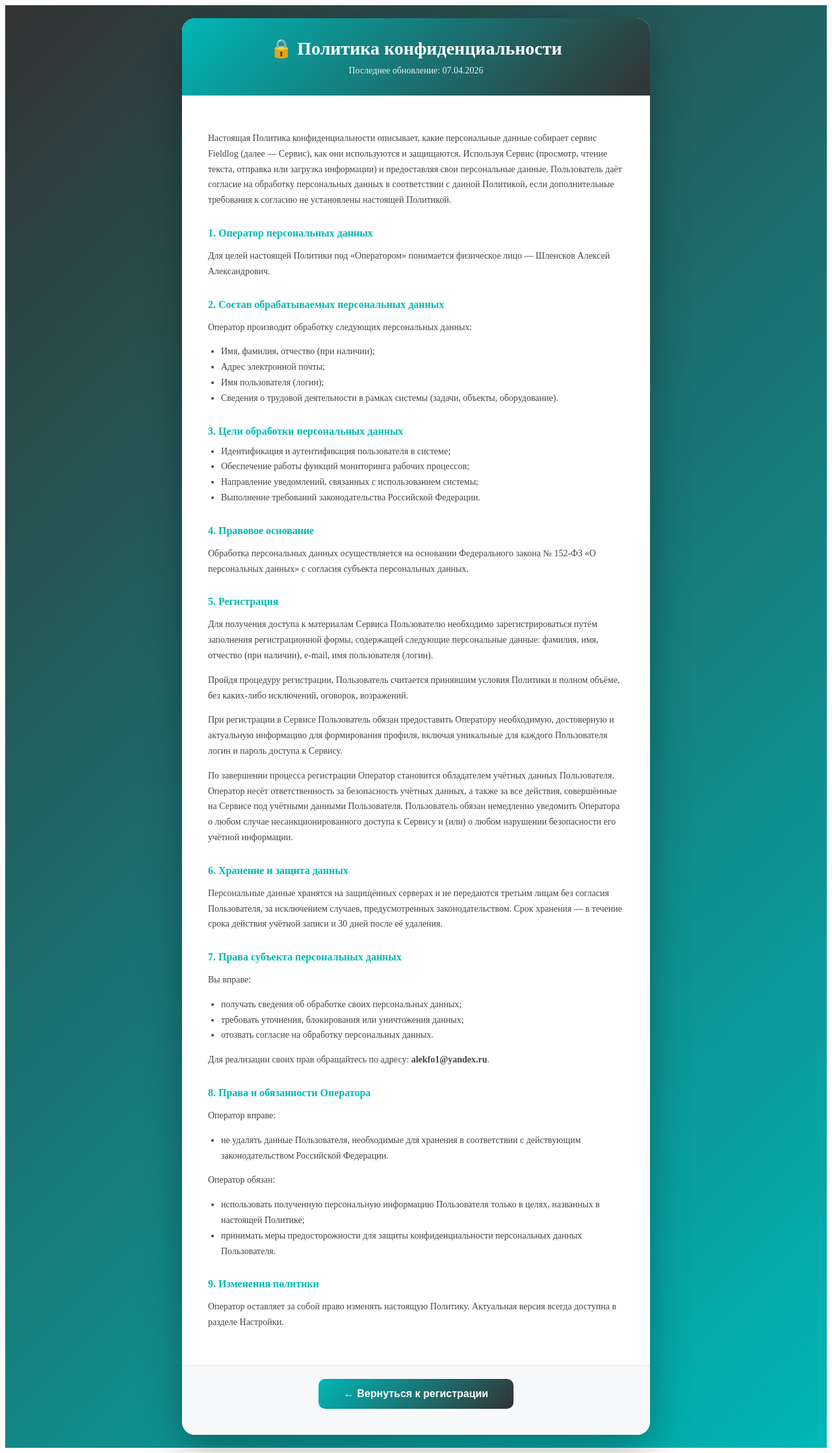
After one commit to alekfo/workflow_monitoring, a Django app: page /accounts/privacy/ in a window 1280 px wide. The commit adds this page. Shown: the whole page at 65% size. Run offline with Django 5.2, Linux system fonts and the light colour scheme.

Commit message:
conf policy was added

```diff
--- a/workflow_monitoring/authentication/forms.py
+++ b/workflow_monitoring/authentication/forms.py
@@ -54,3 +54,8 @@ class CustomUserCreationForm(UserCreationForm):
         self.fields['username'].widget.attrs['placeholder'] = 'Введите имя пользователя'
         self.fields['password1'].widget.attrs['placeholder'] = 'Введите пароль'
         self.fields['password2'].widget.attrs['placeholder'] = 'Подтвердите пароль'
+
+    privacy_policy = forms.BooleanField(
+        required=True,
+        error_messages={'required': 'Необходимо принять политику конфиденциальности для регистрации.'}
+    )
--- a/workflow_monitoring/authentication/models.py
+++ b/workflow_monitoring/authentication/models.py
@@ -19,6 +19,9 @@ class Profile(models.Model):
     )
     bio = models.TextField(max_length=500, blank=True)
     agreement_accepted = models.BooleanField(default=False)
+    consent_given_at = models.DateTimeField(null=True, blank=True, verbose_name='Дата согласия на обработку ПД')
+    consent_ip = models.GenericIPAddressField(null=True, blank=True, verbose_name='IP при согласии')
+    consent_policy_version = models.CharField(max_length=20, null=True, blank=True, verbose_name='Версия политики')
 
     avatar = models.ImageField(null=True, blank=True, upload_to=avatar_directory_path)
     knowledge_file_limit = models.PositiveSmallIntegerField(
--- /dev/null
+++ b/workflow_monitoring/authentication/templates/authentication/privacy_policy.html
@@ -0,0 +1,179 @@
+{% load static %}
+<!DOCTYPE html>
+<html lang="ru">
+<head>
+    <meta charset="UTF-8">
+    <title>Политика конфиденциальности</title>
+    <link rel="stylesheet" href="{% static 'authentication/css/auth_styles.css' %}">
+    <style>
+        .policy-card {
+            background: white;
+            border-radius: 20px;
+            box-shadow: 0 20px 60px rgba(0, 0, 0, 0.3);
+            width: 100%;
+            max-width: 720px;
+            overflow: hidden;
+            animation: slideUp 0.5s ease-out;
+        }
+        .policy-body {
+            padding: 40px;
+        }
+        .policy-body h3 {
+            color: #00B7B7;
+            margin-top: 30px;
+            margin-bottom: 10px;
+            font-size: 16px;
+        }
+        .policy-body p, .policy-body li {
+            color: #444;
+            font-size: 14px;
+            line-height: 1.7;
+        }
+        .policy-body ul {
+            padding-left: 20px;
+            margin: 8px 0;
+        }
+        .policy-footer {
+            text-align: center;
+            padding: 20px 40px 40px;
+            border-top: 1px solid #e0e0e0;
+            background: #f8f9fa;
+        }
+    </style>
+</head>
+<body>
+    <div class="auth-container">
+        <div class="policy-card">
+            <div class="auth-header">
+                <h2>🔒 Политика конфиденциальности</h2>
+                <p>Последнее обновление: {{ last_updated|default:"07.04.2026" }}</p>
+            </div>
+
+            <div class="policy-body">
+                <p>
+                    Настоящая Политика конфиденциальности описывает, какие персональные данные собирает
+                    сервис Fieldlog (далее — Сервис), как они используются и защищаются. Используя Сервис
+                    (просмотр, чтение текста, отправка или загрузка информации) и предоставляя свои персональные
+                    данные, Пользователь даёт согласие на обработку персональных данных в соответствии с данной
+                    Политикой, если дополнительные требования к согласию не установлены настоящей Политикой.
+                </p>
+
+                <h3>1. Оператор персональных данных</h3>
+                <p>
+                    Для целей настоящей Политики под «Оператором» понимается физическое лицо —
+                    Шленсков Алексей Александрович.
+                </p>
+
+                <h3>2. Состав обрабатываемых персональных данных</h3>
+                <p>Оператор производит обработку следующих персональных данных:</p>
+                <ul>
+                    <li>Имя, фамилия, отчество (при наличии);</li>
+                    <li>Адрес электронной почты;</li>
+                    <li>Имя пользователя (логин);</li>
+                    <li>Сведения о трудовой деятельности в рамках системы (задачи, объекты, оборудование).</li>
+                </ul>
+
+                <h3>3. Цели обработки персональных данных</h3>
+                <ul>
+                    <li>Идентификация и аутентификация пользователя в системе;</li>
+                    <li>Обеспечение работы функций мониторинга рабочих процессов;</li>
+                    <li>Направление уведомлений, связанных с использованием системы;</li>
+                    <li>Выполнение требований законодательства Российской Федерации.</li>
+                </ul>
+
+                <h3>4. Правовое основание</h3>
+                <p>
+                    Обработка персональных данных осуществляется на основании Федерального закона
+                    № 152-ФЗ «О персональных данных» с согласия субъекта персональных данных.
+                </p>
+
+                <h3>5. Регистрация</h3>
+                <p>
+                    Для получения доступа к материалам Сервиса Пользователю необходимо зарегистрироваться
+                    путём заполнения регистрационной формы, содержащей следующие персональные данные:
+                    фамилия, имя, отчество (при наличии), e-mail, имя пользователя (логин).
+                </p>
+                <p>
+                    Пройдя процедуру регистрации, Пользователь считается принявшим условия Политики
+                    в полном объёме, без каких-либо исключений, оговорок, возражений.
+                </p>
+                <p>
+                    При регистрации в Сервисе Пользователь обязан предоставить Оператору необходимую,
+                    достоверную и актуальную информацию для формирования профиля, включая уникальные
+                    для каждого Пользователя логин и пароль доступа к Сервису.
+                </p>
+                <p>
+                    По завершении процесса регистрации Оператор становится обладателем учётных данных
+                    Пользователя. Оператор несёт ответственность за безопасность учётных данных, а также
+                    за все действия, совершённые на Сервисе под учётными данными Пользователя. Пользователь
+                    обязан немедленно уведомить Оператора о любом случае несанкционированного доступа к
+                    Сервису и (или) о любом нарушении безопасности его учётной информации.
+                </p>
+
+                <h3>6. Хранение и защита данных</h3>
+                <p>
+                    Персональные данные хранятся на защищённых серверах и не передаются третьим лицам
+                    без согласия Пользователя, за исключением случаев, предусмотренных законодательством.
+                    Срок хранения — в течение срока действия учётной записи и 30 дней после её удаления.
+                </p>
+
+                <h3>7. Права субъекта персональных данных</h3>
+                <p>Вы вправе:</p>
+                <ul>
+                    <li>получать сведения об обработке своих персональных данных;</li>
+                    <li>требовать уточнения, блокирования или уничтожения данных;</li>
+                    <li>отозвать согласие на обработку персональных данных.</li>
+                </ul>
+                <p>
+                    Для реализации своих прав обращайтесь по адресу:
+                    <strong>alekfo1@yandex.ru</strong>.
+                </p>
+
+                <h3>8. Права и обязанности Оператора</h3>
+                <p>Оператор вправе:</p>
+                <ul>
+                    <li>
+                        не удалять данные Пользователя, необходимые для хранения в соответствии с
+                        действующим законодательством Российской Федерации.
+                    </li>
+                </ul>
+                <p>Оператор обязан:</p>
+                <ul>
+                    <li>
+                        использовать полученную персональную информацию Пользователя только в целях,
+                        названных в настоящей Политике;
+                    </li>
+                    <li>
+                        принимать меры предосторожности для защиты конфиденциальности персональных данных
+                        Пользователя.
+                    </li>
+                </ul>
+
+                <h3>9. Изменения политики</h3>
+                <p>
+                    Оператор оставляет за собой право изменять настоящую Политику. Актуальная версия
+                    всегда доступна в разделе Настройки.
+                </p>
+            </div>
+
+            <div class="policy-footer">
+                <button onclick="goBack()" class="btn-auth" style="max-width: 300px; margin: 0 auto; display: block;">
+                    ← Вернуться к регистрации
+                </button>
+            </div>
+        </div>
+    </div>
+
+    <script>
+        function goBack() {
+            if (window.opener) {
+                window.close();
+            } else if (window.history.length > 1) {
+                window.history.back();
+            } else {
+                window.location.href = "{% url 'authentication:register' %}";
+            }
+        }
+    </script>
+</body>
+</html>
--- a/workflow_monitoring/authentication/urls.py
+++ b/workflow_monitoring/authentication/urls.py
@@ -9,7 +9,8 @@ from .views import (MyLogoutView,
                     UsersListView,
                     UserDetailView,
                     ErrorView,
-                    CustomPasswordChangeView,)
+                    CustomPasswordChangeView,
+                    PrivacyPolicyView,)
 
 app_name = "authentication"
 
@@ -26,6 +27,7 @@ urlpatterns = [
 
     path("users/", UsersListView.as_view(), name="users_list"),
     path("user/<int:pk>/", UserDetailView.as_view(), name="user_detail"),
+    path("privacy/", PrivacyPolicyView.as_view(), name="privacy_policy"),
 
 
 ]
--- a/workflow_monitoring/authentication/views.py
+++ b/workflow_monitoring/authentication/views.py
@@ -6,6 +6,9 @@ from django.core.exceptions import ObjectDoesNotExist
 from django.contrib.auth.forms import UserCreationForm
 from django.contrib.auth.views import LogoutView, LoginView, PasswordChangeView
 from django.contrib import messages
+from django.utils import timezone
+from django.core.mail import EmailMessage
+from django.conf import settings
 from django.http import HttpRequest, HttpResponse, JsonResponse
 from django.shortcuts import render, redirect, reverse
 from django.contrib.auth import authenticate, login, logout
@@ -20,6 +23,8 @@ from .models import Profile
 from .forms import ProfileForm, CustomUserCreationForm
 
 logger = logging.getLogger('authentication')
+
+POLICY_VERSION = '1.0'
 
 class OrgLoginView(LoginView):
     """После успешного логина редиректит на организацию из профиля, игнорируя ?next."""
@@ -47,6 +52,10 @@ class ErrorView(View):
     def get(self, request: HttpRequest) -> HttpResponse:
 
         return render(request, 'authentication/error.html')
+
+
+class PrivacyPolicyView(TemplateView):
+    template_name = 'authentication/privacy_policy.html'
 
 
 class AboutMeView(LoginRequiredMixin, TemplateView):
@@ -120,14 +129,50 @@ class RegisterView(CreateView):
     #в нем мы просто проделываем аутентификацию вновь созданного пользователя
     def form_valid(self, form):
         response = super().form_valid(form)
-        Profile.objects.create(user=self.object)
+        ip = (
+            self.request.META.get('HTTP_X_FORWARDED_FOR', '').split(',')[0].strip()
+            or self.request.META.get('REMOTE_ADDR')
+        )
+        consent_dt = timezone.now()
+        Profile.objects.create(
+            user=self.object,
+            agreement_accepted=True,
+            consent_given_at=consent_dt,
+            consent_ip=ip or None,
+            consent_policy_version=POLICY_VERSION,
+        )
         username = form.cleaned_data.get("username")
         password = form.cleaned_data.get("password1")
-
         user = authenticate(self.request, username=username, password=password)
         login(request=self.request, user=user)
         logger.info('Новый пользователь зарегистрирован: username="%s"', username)
+        self._send_consent_email(self.object, consent_dt)
         return response
+
+    def _send_consent_email(self, user, consent_dt):
+        if not user.email:
+            return
+        subject = 'Подтверждение регистрации в сервисе Fieldlog'
+        message = (
+            f'Здравствуйте, {user.get_full_name() or user.username}!\n\n'
+            f'Вы успешно зарегистрировались в сервисе Fieldlog.\n\n'
+            f'При регистрации вы ознакомились и согласились с Политикой '
+            f'конфиденциальности (версия {POLICY_VERSION}) и дали согласие '
+            f'на обработку персональных данных.\n\n'
+            f'Дата и время: {consent_dt.strftime("%d.%m.%Y %H:%M:%S UTC")}\n\n'
+            f'Если вы не регистрировались в сервисе — проигнорируйте это письмо.\n\n'
+            f'Для отзыва согласия обратитесь: {settings.SUPPORT_EMAIL}'
+        )
+        try:
+            EmailMessage(
+                subject=subject,
+                body=message,
+                from_email=settings.EMAIL_HOST_USER,
+                to=[user.email],
+                bcc=[settings.EMAIL_HOST_USER],
+            ).send(fail_silently=False)
+        except Exception:
+            logger.exception('Не удалось отправить письмо о согласии пользователю "%s"', user.username)
 
 
 class CustomPasswordChangeView(LoginRequiredMixin, PasswordChangeView):
```
Also changed, not shown: workflow_monitoring/authentication/static/authentication/css/auth_styles.css (+52 -0 lines), workflow_monitoring/authentication/templates/authentication/register.html (+27 -1 lines), workflow_monitoring/authentication/migrations/0005_profile_consent_fields.py (added).
